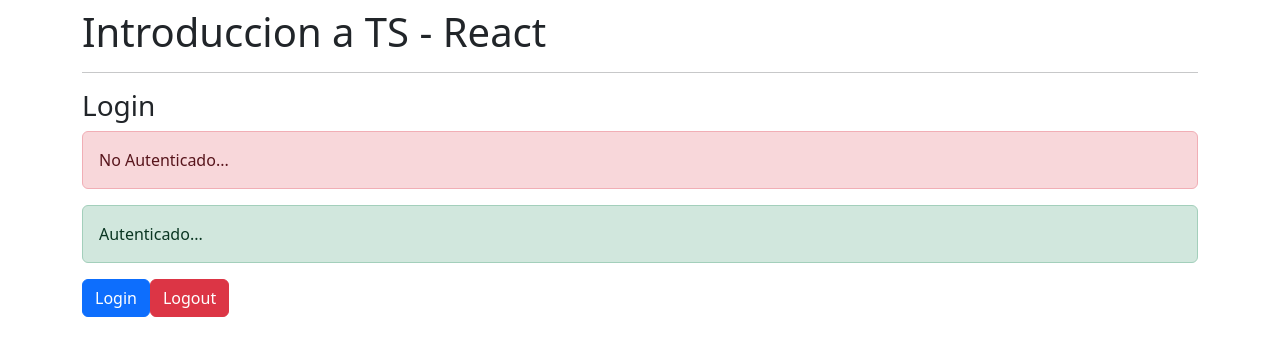
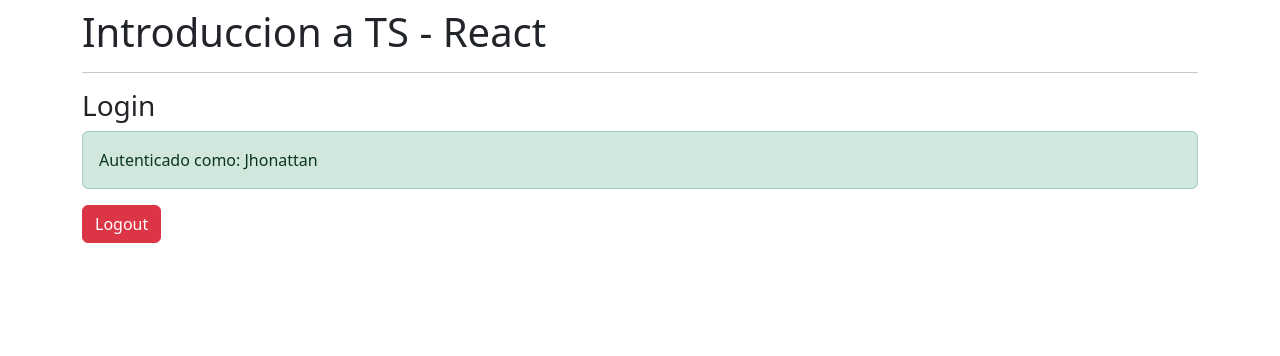
Before and after one commit to RostCode78/ts-react, a React (Create React App) app: page / in a window 1280 px wide. Both pictures are taken after a click on the button "Login". Shown: the top 356 px of the page. Built offline with nearby package versions, Linux system fonts and the light colour scheme.

Commit message:
Feat: Logint y Logout

```diff
--- a/src/components/Login.tsx
+++ b/src/components/Login.tsx
@@ -14,7 +14,14 @@
     nombre: ""
 }
 
-type AuthAction = { type: 'logout' };
+type LoginActionPayload = {
+    username: string;
+    nombre: string;
+}
+
+type AuthAction =
+    | { type: 'logout' }
+    | { type: 'login', payload: LoginActionPayload }
 
 const authReducer = ( state: AuthReducer, action: AuthAction ): AuthReducer => {
 
@@ -26,6 +33,15 @@
                 username: "",
                 nombre: ""
             }
+
+        case 'login':
+            const { nombre, username } = action.payload;
+            return {
+                validando: false,
+                token: 'ROST78',
+                username,
+                nombre
+            }
         default:
             return state;
     }
@@ -34,13 +50,27 @@
 
 const Login = () => {
 
-    const [{ validando }, dispatch] = useReducer(authReducer, initialState);
+    const [{ validando, token, nombre }, dispatch] = useReducer(authReducer, initialState);
 
     useEffect( () => {
         setTimeout( () => {
             dispatch({ type: 'logout' });
         }, 1500)
     }, []);
+
+    const login = () => {
+        dispatch({
+            type: 'login',
+            payload: {
+                nombre: "Jhonattan",
+                username: "RostCode"
+            }
+        })
+    }
+
+    const logout = () => {
+        dispatch({ type: 'logout' });
+    }
 
     if ( validando ) {
         return (
@@ -57,21 +87,32 @@
         <>
             <h3>Login</h3>
 
-            <div className="alert alert-danger">
-                No Autenticado...
-            </div>
+            {
+                ( token )
+                ? <div className="alert alert-success">Autenticado como: { nombre }</div>
+                : <div className="alert alert-danger">No Autenticado...</div>
+            }
 
-            <div className="alert alert-success">
-                Autenticado...
-            </div>
+            {
+                ( token )
+                ? (
+                    <button
+                        className="btn btn-danger"
+                        onClick={ logout }
+                    >
+                        Logout
+                    </button>
+                )
+                : (
+                    <button
+                        className="btn btn-primary"
+                        onClick={ login }
+                    >
+                        Login
+                    </button>
+                )
+            }
 
-            <button className="btn btn-primary">
-                Login
-            </button>
-
-            <button className="btn btn-danger">
-                Logout
-            </button>
         </>
     )
 }
```
